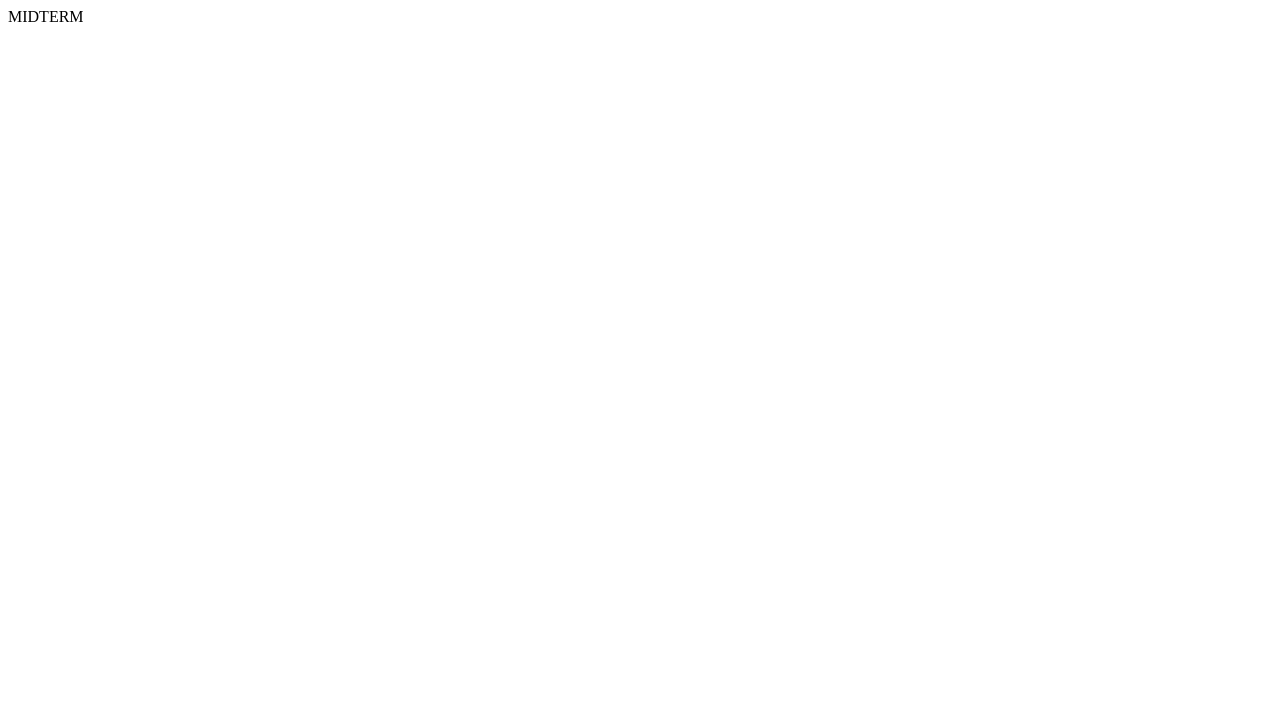
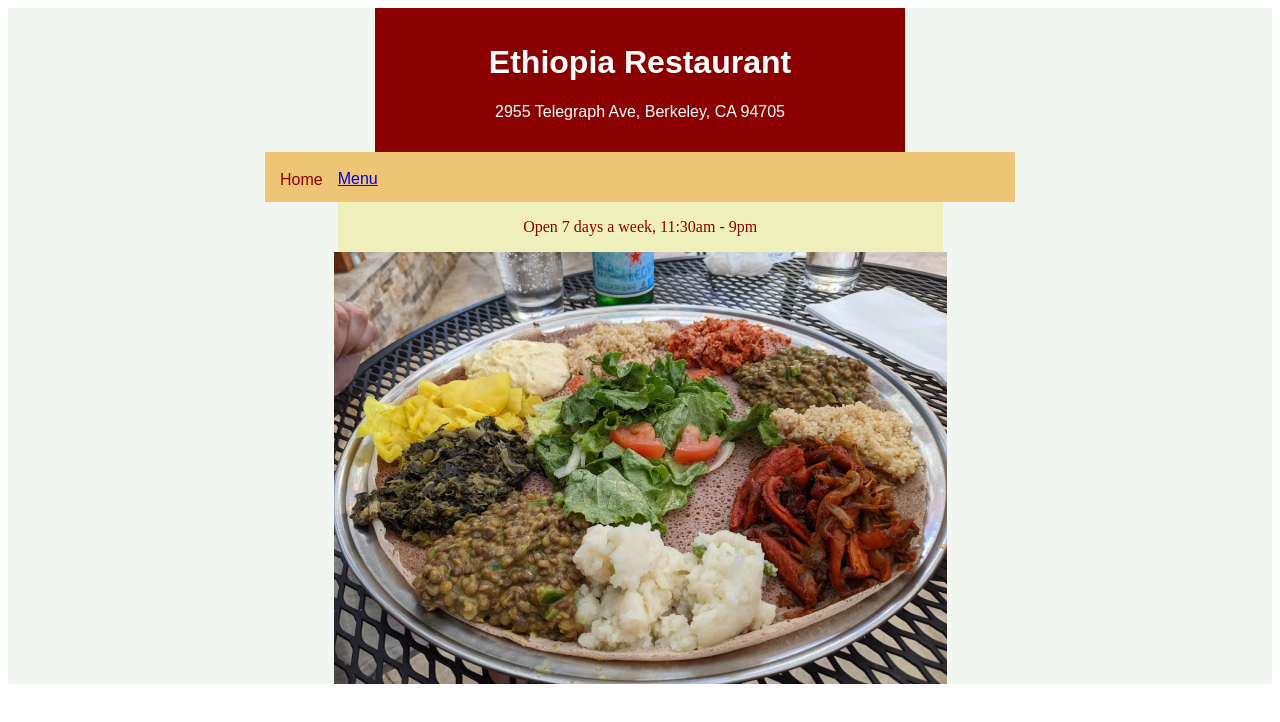
Before and after one commit to kjainnn/kjainnn.github.io, a plain HTML site: page midterm/index.html in a window 1280 px wide. Drawn offline with Linux system fonts and the light colour scheme.

Commit message:
Add files via upload

```diff
--- /dev/null
+++ b/midterm/assets/css/style.css
@@ -0,0 +1,103 @@
+.main {
+    margin-right: auto;
+    margin-left: auto;
+    background-color: rgb(242, 246, 240);
+}
+
+#header {
+    width: 500px;
+    margin-right: auto;
+    margin-left: auto;
+    padding: 15px;
+    background: darkred;
+}
+
+#restaurantname {
+    font-size: 32px;
+    font-family: Arial;
+    color: white;
+    margin-right: auto;
+    margin-left: auto;
+    display: flex;
+    justify-content: center;
+    align-items: center;
+}
+
+#address {
+    font-size: 16px;
+    font-family: Arial;
+    color: white;
+    margin-right: auto;
+    margin-left: auto;
+    display: flex;
+    justify-content: center;
+    align-items: center;
+ }
+
+.baritems {
+    width: 750px;
+    height: 50px;
+    margin-right: auto;
+    margin-left: auto;
+    background: rgb(238, 196, 117);
+
+}
+
+#homebutton {
+    display: inline-block;
+    float: left;
+    position: relative;
+    bottom: 12px
+}
+
+#home{
+    font-size: 16px;
+    font-family: Arial;
+    color: darkred;
+    margin-right: auto;
+    margin-left: auto;
+    padding: 15px;
+
+}
+
+
+#menubuttonnavbar{
+    font-size: 16px;
+    font-family: Arial;
+    color: darkred;
+    margin-right: auto;
+    margin-left: auto;
+    padding: 15px;
+    position: relative;
+    top: 3px
+
+}
+
+
+#hoursbox {
+    width: 605px;
+    height: 50px;
+    background: rgb(239, 239, 187);
+    display: flex;
+    justify-content: center;
+    align-items: center;
+
+}
+
+#hours {
+    display: flex;
+    justify-content: center;
+    align-items: center;
+    width: 750px;
+    margin-right: 100;
+    margin-left: 600;
+    color: darkred;
+}
+
+#image {
+    display: inline;
+    float: bottom;
+    display: flex;
+    justify-content: center;
+    align-items: center;
+}
--- a/midterm/index.html
+++ b/midterm/index.html
@@ -1,6 +1,44 @@
-<!DOCTYPE html>
+<!doctype html>
 <html>
+    <head>
+        <title> Home Page </title>
+        <link rel= "stylesheet" type="text/css"
+            href= "assets/css/style.css" >
+    </head>
     <body>
-        MIDTERM
-    </body>
+       <div class = "main">
+            <div id = "header" >
+                <h1 id = "restaurantname" > Ethiopia Restaurant </h1>
+                <p id = "address" > 2955 Telegraph Ave, Berkeley, CA 94705 </p>
+            </div>
+            <div class = "baritems">
+                <div id = "homebutton" >
+                    <p id = "home" > Home </p>
+                </div>
+                <div id = "menubuttonnavbar" >
+                    <a href="menu.html"> Menu </a>
+                </div>
+                </div>
+
+            <div id = "hoursbox" >
+                <p id = "hours" > Open 7 days a week, 11:30am - 9pm </p>
+            </div>
+            <div id = "image">
+                <img src = "assets/images/Ethiopia_Restaurant_img.jpg" />
+            </div>
+
+                </div>
+                <div id="info">
+                    <!-- everything else -->
+                </div>
+                <!-- everything that's not the header -->
+            </div>
+
+
+         <!-- everything that's not the header -->
+
+
+
+        </div>
+        </body>
 </html>
```
Also changed, not shown: midterm/assets/css/menustyle.css (added, +249 -0 lines), midterm/menu.html (added, +57 -0 lines), midterm/assets/images/Ethiopia_Restaurant_img.jpg (added).
